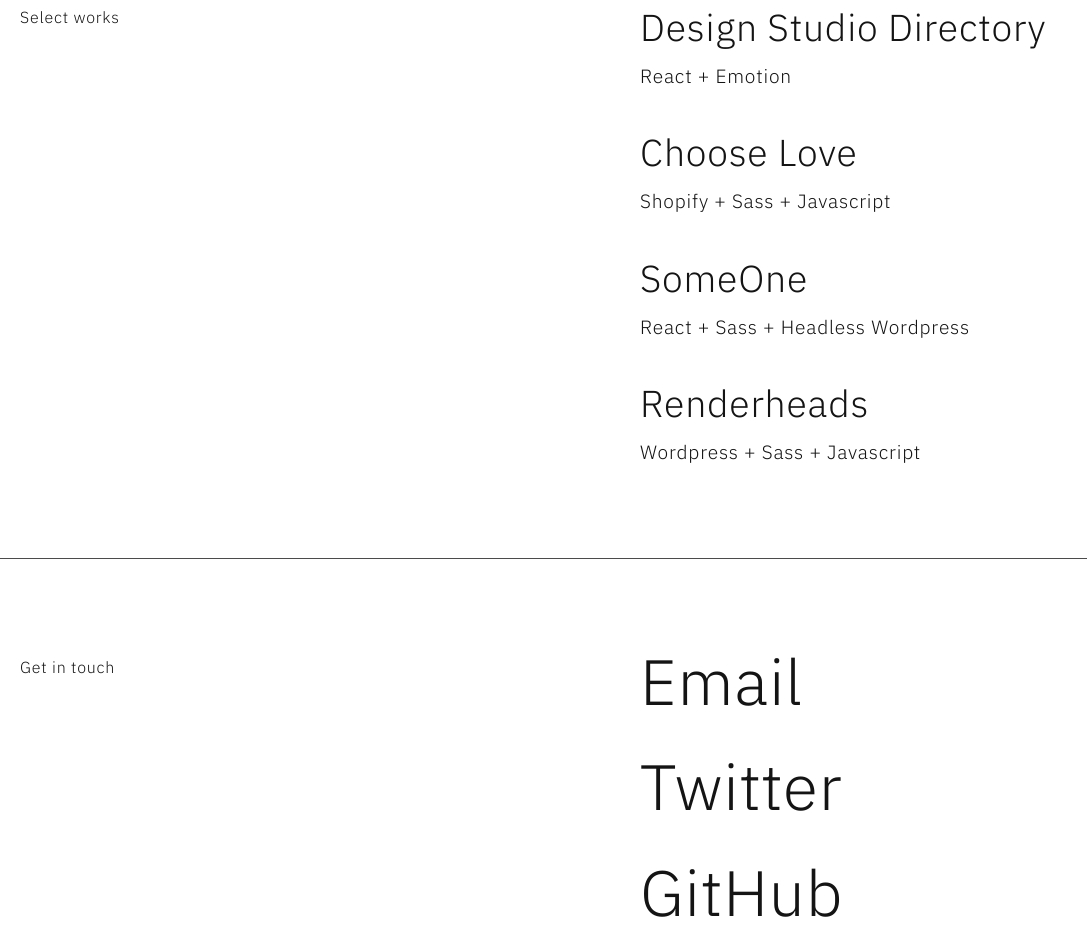
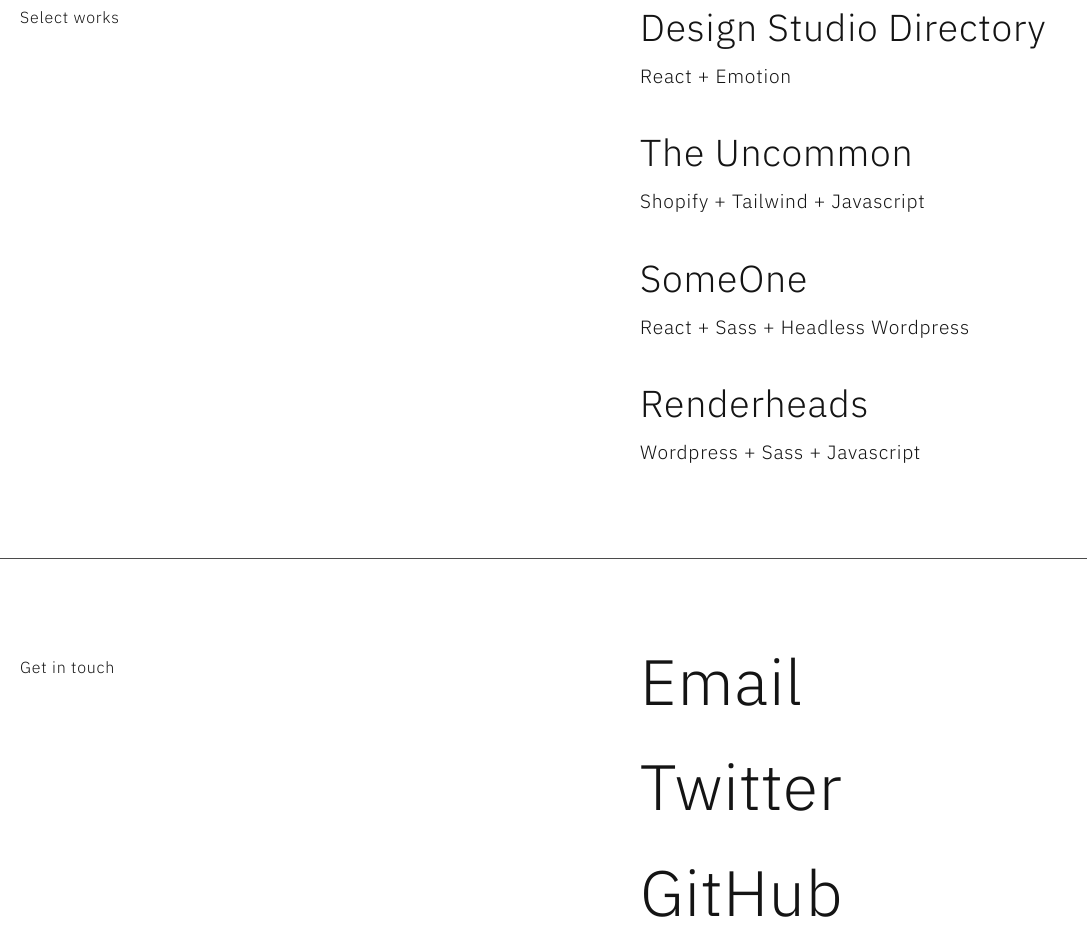
Before and after one commit to stphnnnn/steveburtenshaw.com, a website built with Parcel: page src/index.html in a window 1280 px wide. Shown: the part 792-1720 px from the top of the page, without its empty margins (0-1087 px from the left). Built offline with nearby package versions, Linux system fonts and the light colour scheme.

Commit message:
add uncommon

```diff
--- a/src/index.html
+++ b/src/index.html
@@ -89,12 +89,12 @@
               </li>
               <li class="works__item">
                 <h3 class="works__item-title">
-                  <a href="https://choose.love">
-                    Choose Love
+                  <a href="https://wearetheuncommon.co.uk">
+                    The Uncommon
                   </a>
                 </h3>
                 <p class="works__item-tech">
-                  Shopify + Sass + Javascript
+                  Shopify + Tailwind + Javascript
                 </p>
               </li>
               <li class="works__item">
```
